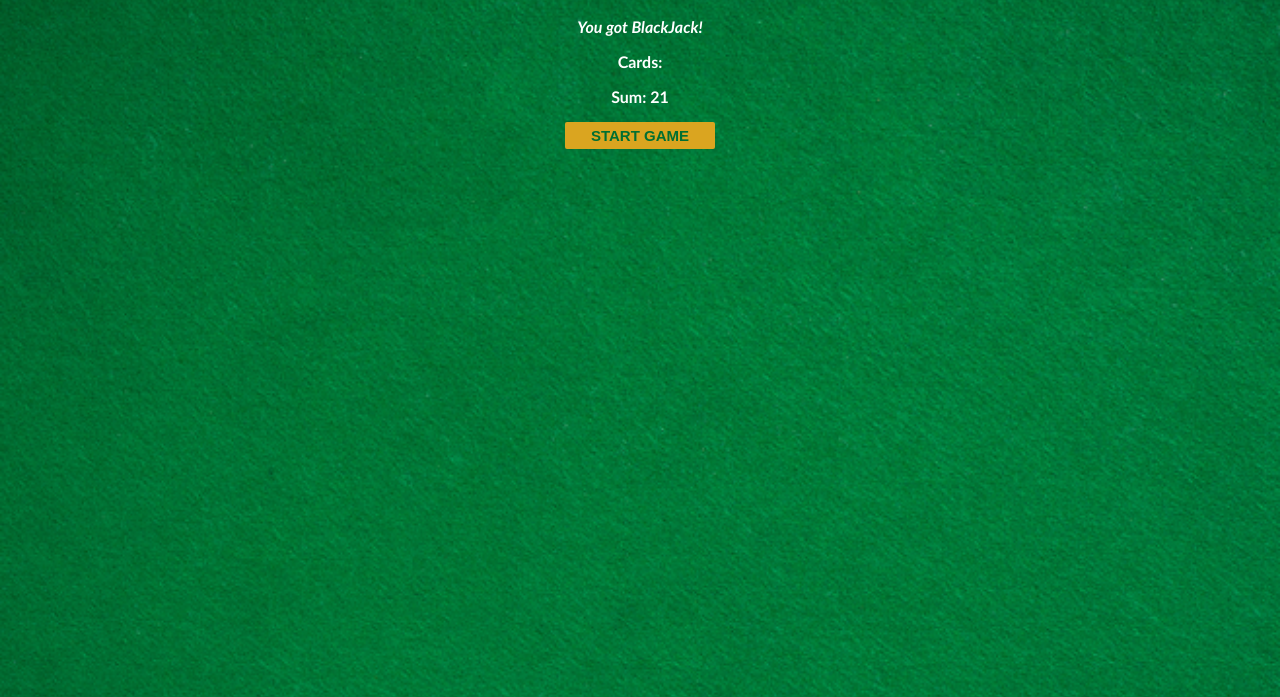
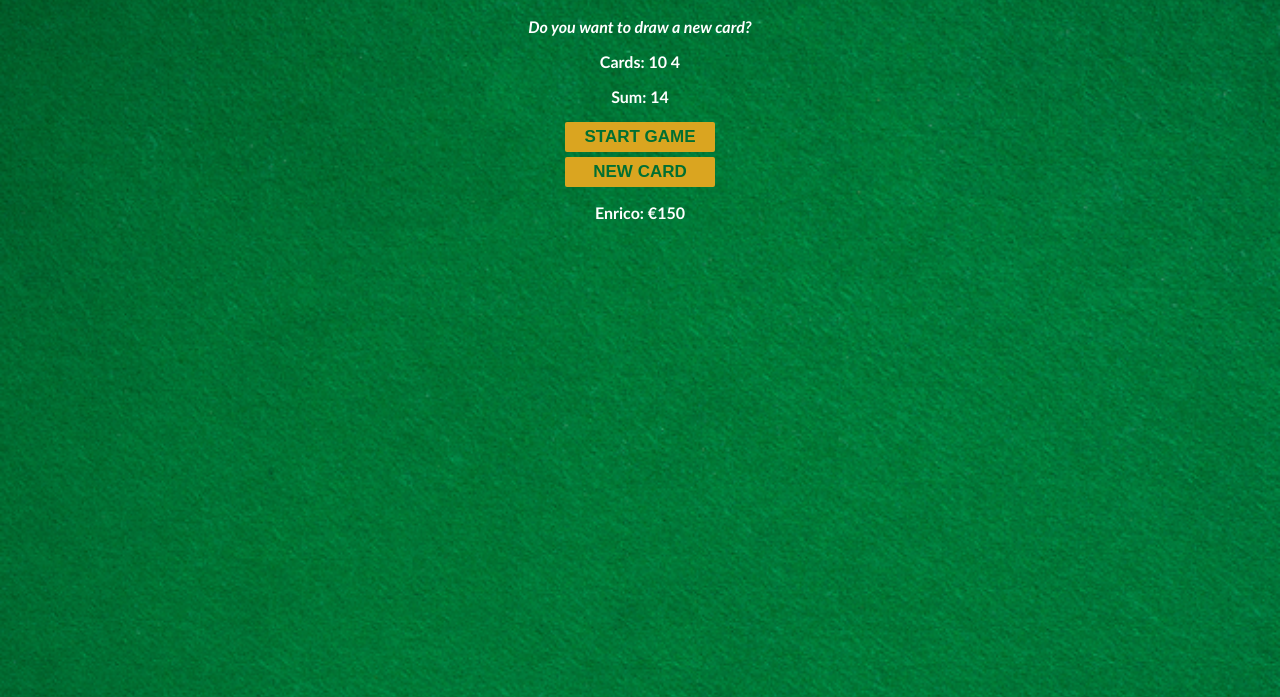
Before and after one commit to LanceGiave96/BlackJack_Game, a plain HTML site: page index.html in a window 1280 px wide. Both pictures are taken after a click on the button "START GAME". Shown: the part 103-800 px from the top of the page. Drawn offline with Linux system fonts and the light colour scheme.

Commit message:
updating blackjack game

```diff
--- a/index.html
+++ b/index.html
@@ -1,20 +1,23 @@
+<!DOCTYPE html>
 <html>
     <head>
        <link rel="stylesheet" href="styles.css">
     </head>
     <body>
 
-        <script src="index.js"></script>
-
         <div id="Section_1">
 
             <h1>BlackJack</h1>
             <p id="message-el">Want to play a round?</p>
-            <p>Cards:</p>
+            <p id="cards-el">Cards:</p>
             <p id="sum-el">Sum:</p>
-            <button id="StartButton" onclick="startGame()">START GAME</button>
+            <button onclick="startGame()">START GAME</button>
+            <button onclick="newCard()">NEW CARD</button>
+            <p id="player-el">Enrico: 150€</p>
 
         </div>
 
+        <script src="index.js"></script>
+
     </body>
 </html>
--- a/index.js
+++ b/index.js
@@ -1,13 +1,51 @@
+let player =
+{
+    name: "Enrico",
+    chips: 150,
+}
+let cards = []
+let sum = 0
+let hasBlackJack = false
+let isAlive = false
+let message = ""
+let sumEl = document.querySelector("#sum-el")
+let messageEl = document.getElementById("message-el")
+let cardEl = document.getElementById("cards-el")
+let playerEl = document.getElementById("player-el")
+playerEl.textContent = player.name + ": €" + player.chips
 
-let fisrtCard = 10
-let secondCard = 11
-let sum = fisrtCard + secondCard
-let hasBlackJack = false
-let isAlive = true
-let message = ""
+function getRandomCard()
+{
+    let randomNumber = Math.floor(Math.random() * 13) + 1
+
+    if(randomNumber > 10)
+        return 10
+    else if(randomNumber === 1)
+        return 11
+    else
+        return randomNumber
+
+}
 
 function startGame()
 {
+    isAlive = true
+    let firstCard = getRandomCard()
+    let secondCard = getRandomCard()
+    cards = [firstCard,secondCard]
+    sum = firstCard + secondCard
+
+    renderGame()
+}
+
+function renderGame()
+{
+
+    cardEl.textContent = "Cards: "
+    for(let count=0; count < cards.length; count++)
+    {
+        cardEl.textContent += cards[count] + " "
+    }
 
     if(sum <= 20)
     {
@@ -24,10 +62,22 @@ function startGame()
         isAlive = false
     }
 
-    let sumEl = document.querySelector("#sum-el")
     sumEl.textContent = "Sum: " + sum
-
-    let messageEl = document.getElementById("message-el")
     messageEl.textContent = message
 
 }
+
+function newCard()
+{
+    if(isAlive === true && hasBlackJack === false)
+    {
+
+        let card = getRandomCard()
+        sum += card
+
+        cards.push(card)
+        renderGame()
+
+    }
+
+}
--- a/styles.css
+++ b/styles.css
@@ -23,12 +23,14 @@ h1
     font-style: italic;
 }
 
-#StartButton
+button
 {
+    display: block;
+    margin: 0px auto 5px auto;
     background-color: goldenrod;
     color: #016f32;
     font-weight: bold;
-    font-size: 15;
+    font-size: 17px;
     width: 150px;
     padding: 5px 10px;
     border: none;
```
